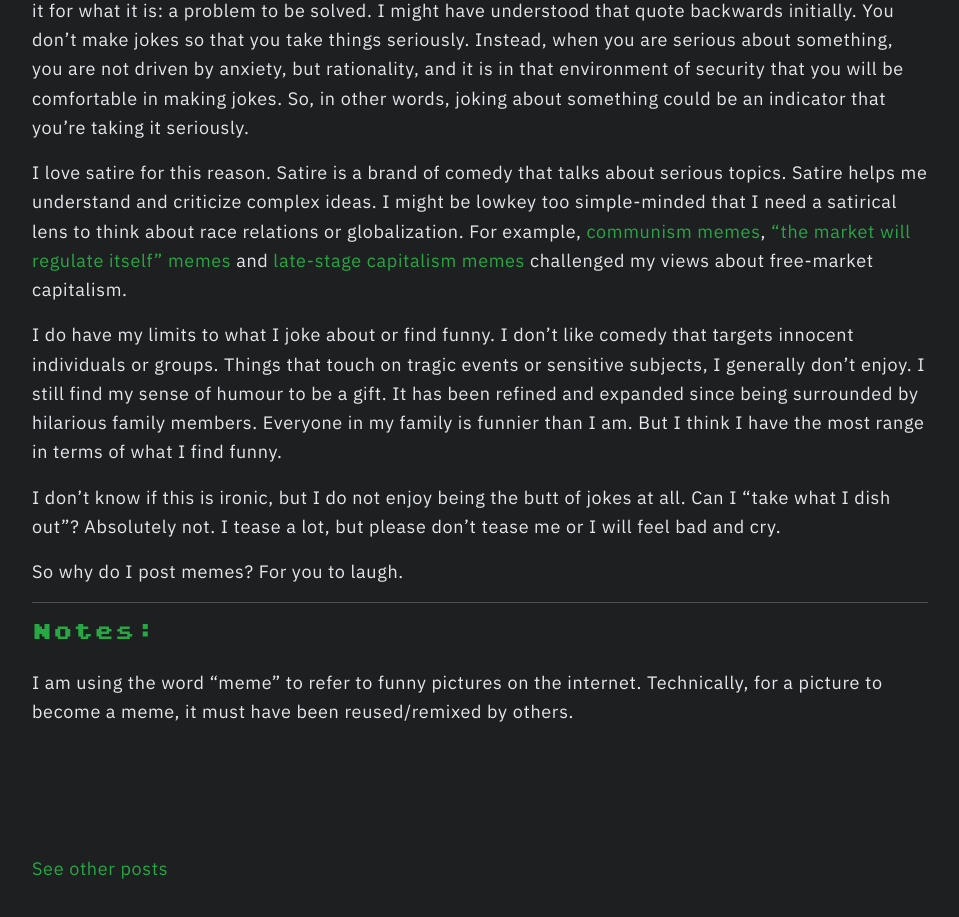
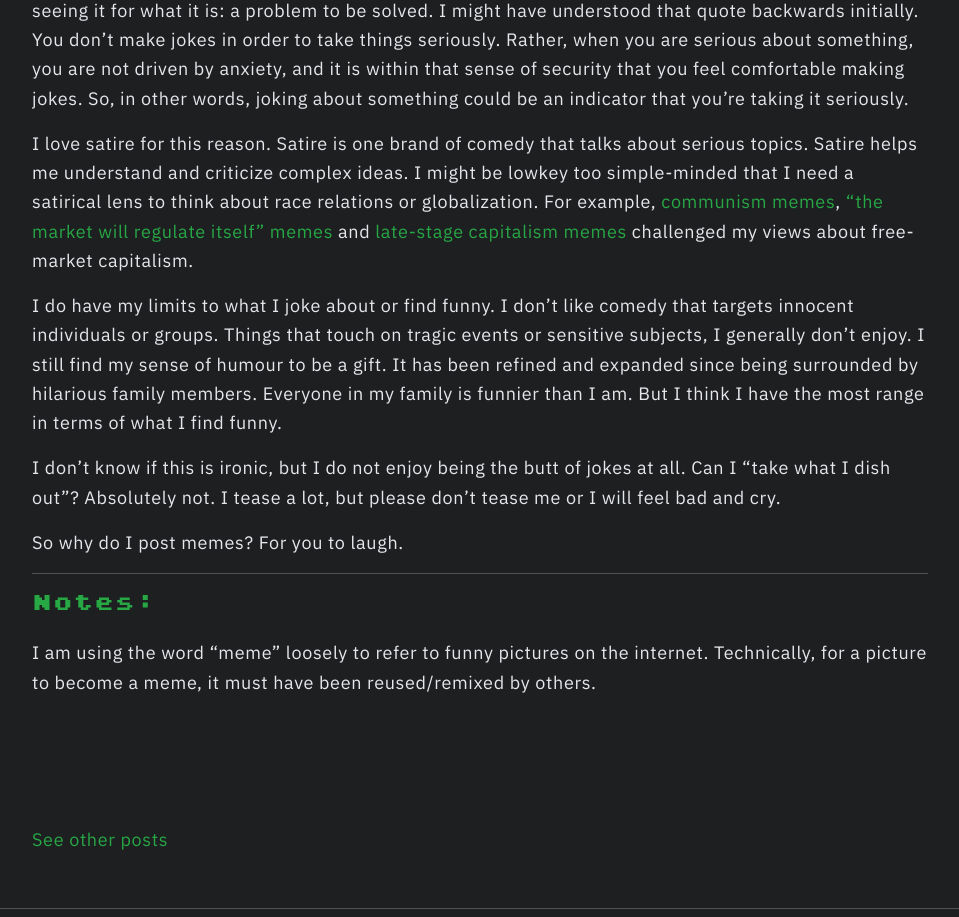
Before and after one commit to LeanKhan/leankhan.github.io, an Astro site: page /posts/memes in a window 1280 px wide. Shown: the part 1540-2457 px from the top of the page, without its empty margins (160-1119 px from the left). Built offline with nearby package versions, Linux system fonts and the light colour scheme; Astro itself is replaced by a stand-in of ours.

Commit message:
feat: typos

```diff
--- a/src/pages/posts/memes.md
+++ b/src/pages/posts/memes.md
@@ -22,10 +22,9 @@ I am writing this post primarily because many of the memes I share will be shock
 
 **But why are you like this?**
 
-Did someone say coping mechanism? Probably. I won’t joke about insecurities I am still dealing with. Past insecurities, like being unemployed, are good fodder for comedic material. I think it feels good to play around with something that used to cause fear and anxiety. It is like a victory dance. I read somewhere that “if you can’t joke about it, you’re not taking it seriously enough”. This quote is not 100% true, hell, is it even 15% true LOL. But like many of the memes I share, it helps challenge your thinking while being funny at the same time. Maybe when you stop being afraid of something, you can face it head-on with a clear mind, not motivated by fear. When you are secure enough about an issue, you feel safe to make jokes. You are not minimizing the issue, nor are you amplifying it; you are seeing it for what it is: a problem to be solved. I might have understood that quote backwards initially. You don’t make jokes so that you take things seriously. Instead, when you are serious about something, you are not driven by anxiety, but rationality, and it is in that environment of security that you will be comfortable in making jokes. So, in other words, joking about something could be an indicator that you’re taking it seriously.
+Did someone say coping mechanism? Probably. I won’t joke about insecurities I am still dealing with. Past insecurities, like being unemployed, are good fodder for comedic material. I think it feels good to play around with something that used to cause fear and anxiety. It is like a victory dance. I read somewhere that “if you can’t joke about it, you’re not taking it seriously enough”. This quote is not 100% true, hell, is it even 15% true LOL. But like many of the memes I share, it helps challenge your thinking while being funny at the same time. Maybe when you stop being afraid of something, you can face it head-on with a clear mind, not motivated by fear. When you are secure enough about an issue, you feel safe to make jokes about it. You are not minimizing the issue, nor are you amplifying it; you are seeing it for what it is: a problem to be solved. I might have understood that quote backwards initially. You don’t make jokes in order to take things seriously. Rather, when you are serious about something, you are not driven by anxiety, and it is within that sense of security that you feel comfortable making jokes. So, in other words, joking about something could be an indicator that you’re taking it seriously.
 
-
-I love satire for this reason. Satire is a brand of comedy that talks about serious topics. Satire helps me understand and criticize complex ideas. I might be lowkey too simple-minded that I need a satirical lens to think about race relations or globalization. For example, [communism memes](https://knowyourmeme.com/memes/we-have-nothing-to-lose-but-our-chains), [“the market will regulate itself” memes](https://mltshp.com/p/1GI6L) and [late-stage capitalism memes](https://knowyourmeme.com/memes/cultures/late-capitalism) challenged my views about free-market capitalism.
+I love satire for this reason. Satire is one brand of comedy that talks about serious topics. Satire helps me understand and criticize complex ideas. I might be lowkey too simple-minded that I need a satirical lens to think about race relations or globalization. For example, [communism memes](https://knowyourmeme.com/memes/we-have-nothing-to-lose-but-our-chains), [“the market will regulate itself” memes](https://mltshp.com/p/1GI6L) and [late-stage capitalism memes](https://knowyourmeme.com/memes/cultures/late-capitalism) challenged my views about free-market capitalism.
 
 
 I do have my limits to what I joke about or find funny. I don’t like comedy that targets innocent individuals or groups. Things that touch on tragic events or sensitive subjects, I generally don’t enjoy. I still find my sense of humour to be a gift. It has been refined and expanded since being surrounded by hilarious family members. Everyone in my family is funnier than I am. But I think I have the most range in terms of what I find funny.
@@ -40,4 +39,4 @@ So why do I post memes? For you to laugh.
 
 ##### Notes:
 
-I am using the word “meme” to refer to funny pictures on the internet. Technically, for a picture to become a meme, it must have been reused/remixed by others.
+I am using the word “meme” loosely to refer to funny pictures on the internet. Technically, for a picture to become a meme, it must have been reused/remixed by others.
```
